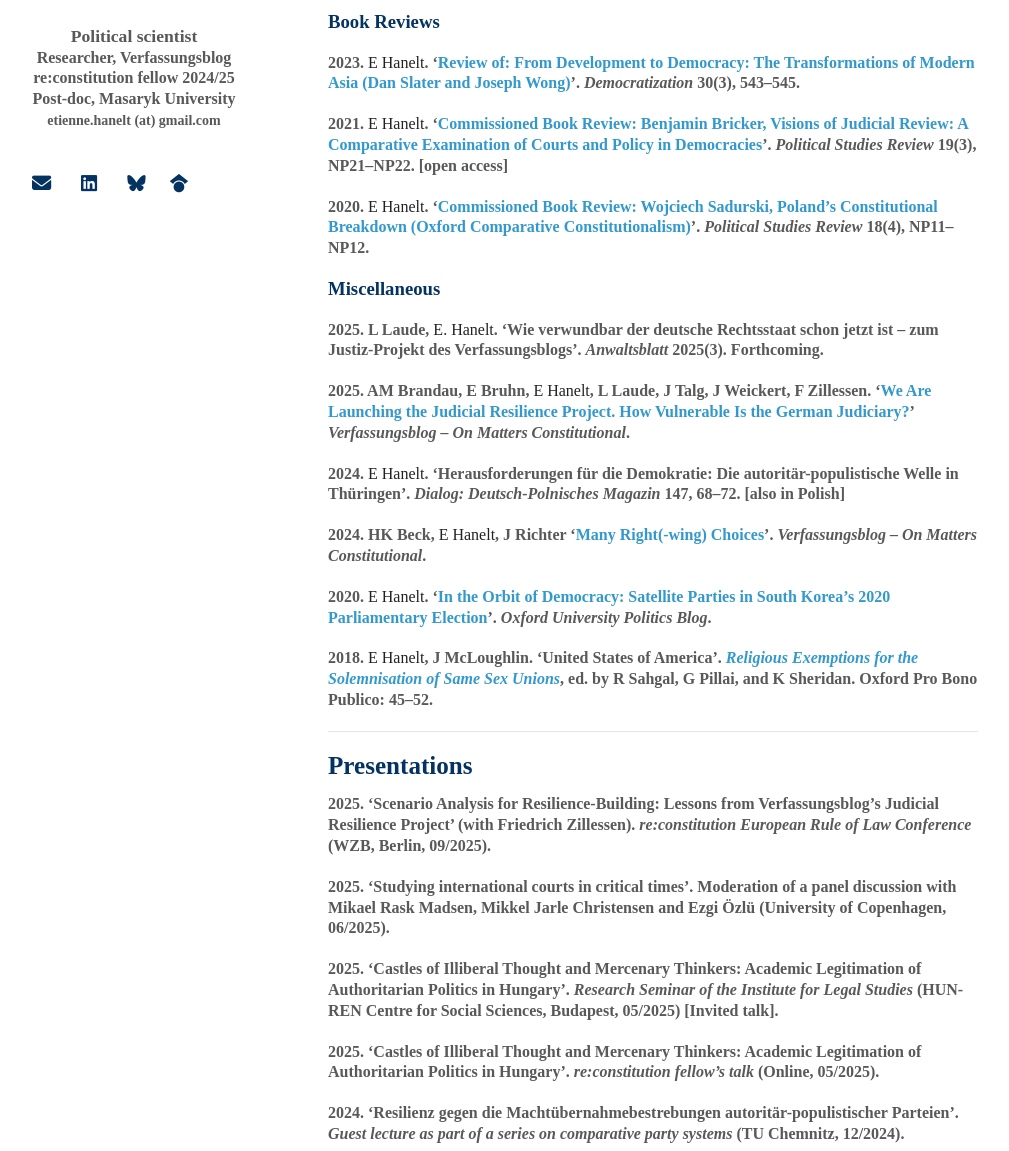
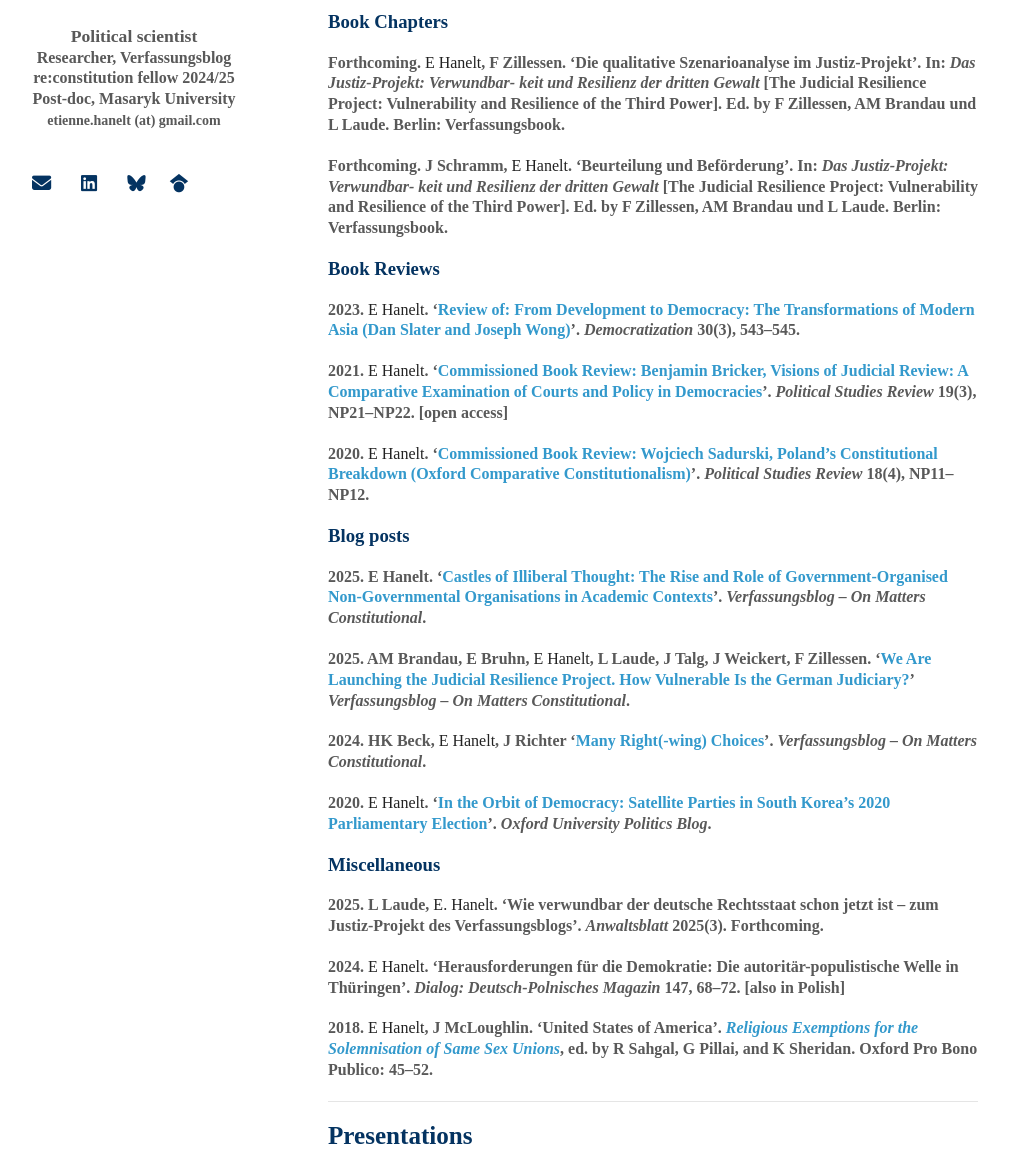
Before and after one commit to EtienneHanelt/etiennehanelt.github.io, a Jekyll site: the page built from index.md, in a window 1280 px wide and 1400 px high, scrolled down 1151 px. Shown: the part 249-1400 px from the top of the window, without its empty margins (142-1151 px from the left). Built offline with Jekyll 4.4.1, drawn with Linux system fonts in a browser that asks for light colours; nearby versions of some CDN libraries; some web fonts are replaced; a style sheet for code colours, icons or effects is not loaded; our own code applies the rules of GitHub Pages for plain Markdown files.

Commit message:
Update index.md

```diff
--- a/index.md
+++ b/index.md
@@ -46,6 +46,12 @@ Forthcoming\. **E Hanelt**. '[Getting Article 7 Done: Coalition-Building against
 
 2024\. HK Beck, **E Hanelt**, V Wintermantel. '[Was wäre, wenn…? Zur Verwundbarkeit der Demokratie in Thüringen](https://www.bpb.de/shop/zeitschriften/apuz/fokus-ostdeutschland-2024/551117/was-waere-wenn/)'. _Aus Politik und Zeitgeschichte_ 2024(33–35), 29–34. Open access.
 
+### Book Chapters
+Forthcoming\. **E Hanelt**, F Zillessen. ‘Die qualitative Szenarioanalyse im Justiz-Projekt’. In: _Das Justiz-Projekt: Verwundbar-
+keit und Resilienz der dritten Gewalt_ [The Judicial Resilience Project: Vulnerability and Resilience of the Third Power]. Ed. by F Zillessen, AM Brandau und L Laude. Berlin: Verfassungsbook.
+
+Forthcoming\. J Schramm, **E Hanelt**. ‘Beurteilung und Beförderung’. In: _Das Justiz-Projekt: Verwundbar-
+keit und Resilienz der dritten Gewalt_ [The Judicial Resilience Project: Vulnerability and Resilience of the Third Power]. Ed. by F Zillessen, AM Brandau und L Laude. Berlin: Verfassungsbook.
 
 ### Book Reviews
 
@@ -55,21 +61,24 @@ Forthcoming\. **E Hanelt**. '[Getting Article 7 Done: Coalition-Building against
 
 2020\. **E Hanelt**. '[Commissioned Book Review: Wojciech Sadurski, Poland’s Constitutional Breakdown (Oxford Comparative Constitutionalism)](https://doi.org/10.1177/1478929920931440)'. _Political Studies Review_ 18(4), NP11–NP12.
 
+### Blog posts
 
-### Miscellaneous
-2025\. L Laude, **E. Hanelt**. 'Wie verwundbar der deutsche Rechtsstaat schon jetzt ist – zum Justiz-Projekt
-des Verfassungsblogs'. _Anwaltsblatt_ 2025(3). Forthcoming.
+2025\. E Hanelt. ‘[Castles of Illiberal Thought: The Rise and Role of Government-Organised Non-Governmental Organisations in Academic Contexts](https://verfassungsblog.de/castles-of-illiberal-thought/)’. _Verfassungsblog – On Matters Constitutional_.
 
 2025\. AM Brandau, E Bruhn, **E Hanelt**, L Laude, J Talg, J Weickert, F Zillessen. '[We Are Launching the Judicial Resilience Project. How Vulnerable Is the German Judiciary?](https://verfassungsblog.de/we-are-launching-the-judicial-resilience-project/)' _Verfassungsblog – On Matters Constitutional_.
-
-2024\. **E Hanelt**. 'Herausforderungen für die Demokratie: Die autoritär-populistische Welle in Thüringen'. _Dialog: Deutsch-Polnisches Magazin_ 147, 68–72. [also in Polish]
 
 2024\. HK Beck, **E Hanelt**, J Richter '[Many Right(-wing) Choices](https://verfassungsblog.de/many-right-wing-choices/)'. _Verfassungsblog – On Matters Constitutional_.
 
 2020\. **E Hanelt**. '[In the Orbit of Democracy: Satellite Parties in South Korea’s 2020 Parliamentary Election](https://blog.politics.ox.ac.uk/in-the-orbit-of-democracy-satellite-parties-in-south-koreas-2020-parliamentary-election/)'. _Oxford University Politics Blog_.
 
+### Miscellaneous
+
+2025\. L Laude, **E. Hanelt**. 'Wie verwundbar der deutsche Rechtsstaat schon jetzt ist – zum Justiz-Projekt
+des Verfassungsblogs'. _Anwaltsblatt_ 2025(3). Forthcoming.
+
+2024\. **E Hanelt**. 'Herausforderungen für die Demokratie: Die autoritär-populistische Welle in Thüringen'. _Dialog: Deutsch-Polnisches Magazin_ 147, 68–72. [also in Polish]
+
 2018\. **E Hanelt**, J McLoughlin. 'United States of America'. [_Religious Exemptions for the Solemnisation of Same Sex Unions_](https://www.law.ox.ac.uk/sites/files/oxlaw/5._religious_exemptions_for_the_soleminsation_of_same_sex_unions_.pdf), ed. by R Sahgal, G Pillai, and K Sheridan. Oxford Pro Bono Publico: 45–52.
-
 
 ---
 
```
